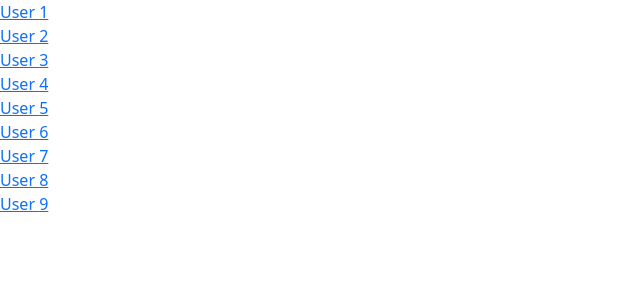
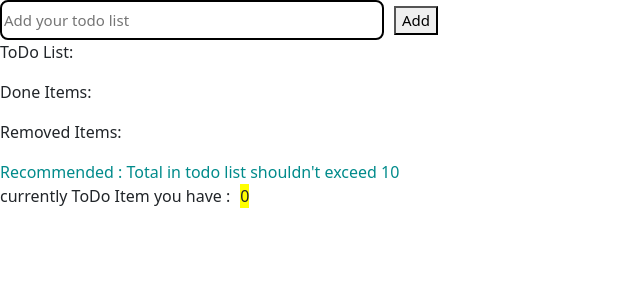
Before and after one commit to 761448/ReactJS-Training, a React (Create React App) app: page / in a window 1280 px wide. Shown: the top 300 px of the page, without its empty margins (0-640 px from the left). Built offline with nearby package versions, Linux system fonts and the light colour scheme.

Commit message:
Updated index.js to point to AppComponent

```diff
--- a/src/index.js
+++ b/src/index.js
@@ -42,7 +42,7 @@ root.render(
       <RouteDemo />
     </BrowserRouter> */}
     <BrowserRouter>
-      <Users />
+      <AppComponent />
     </BrowserRouter>
     {/* <Provider store={store}>
       <Counter />
```
